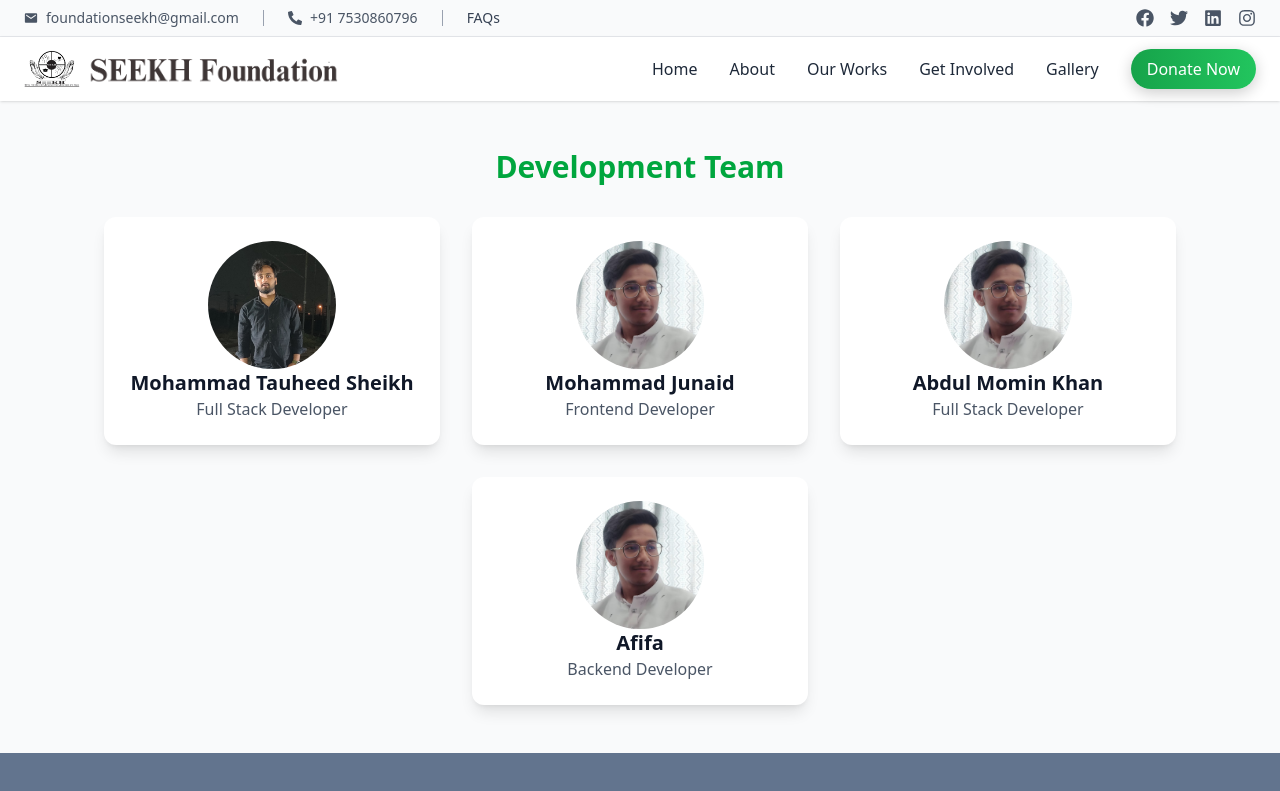
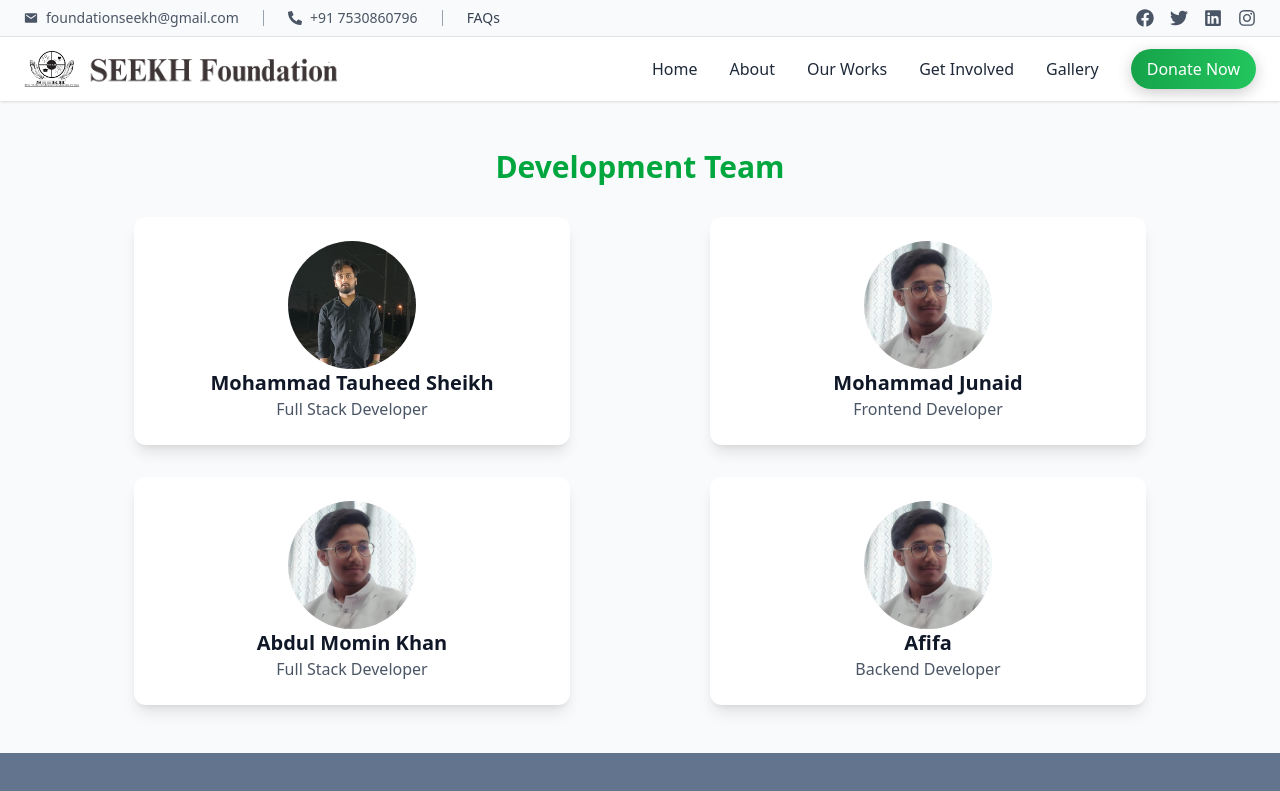
Before and after one commit to tauheed-12/SeekhFoundation, a React (Vite) app: page /dev-team in a window 1280 px wide. Shown: the top 791 px of the page. Built offline with nearby package versions, Linux system fonts and the light colour scheme; a web font is replaced by a local one.

Commit message:
Some Changes in UI of DevTeam Element

```diff
--- a/src/Pages/DevTeam.jsx
+++ b/src/Pages/DevTeam.jsx
@@ -10,12 +10,12 @@ export default function DevTeam() {
         Development Team
       </h2>
 
-      <div className="flex flex-wrap justify-center gap-8">
+      <div className="grid grid-cols-1 md:grid-cols-2 gap-8 justify-items-center">
         {devteamarray.map((member, index) => (
             <Link
             to={member.socialLink}
             key={index}
-            className="flex flex-col items-center w-[70vw] md:w-[30%] bg-white shadow-lg rounded-xl overflow-hidden transform hover:scale-105 transition-transform duration-300 p-6"
+            className="flex flex-col items-center w-[70vw] md:w-[80%] bg-white shadow-lg rounded-xl overflow-hidden transform hover:scale-105 transition-transform duration-300 p-6"
             >
             {/* Image on Top */}
             <div className="w-32 h-32 rounded-full overflow-hidden mb-4">
@@ -34,6 +34,7 @@ export default function DevTeam() {
             </Link>
         ))}
         </div>
+
     </section>
   );
 }
```
